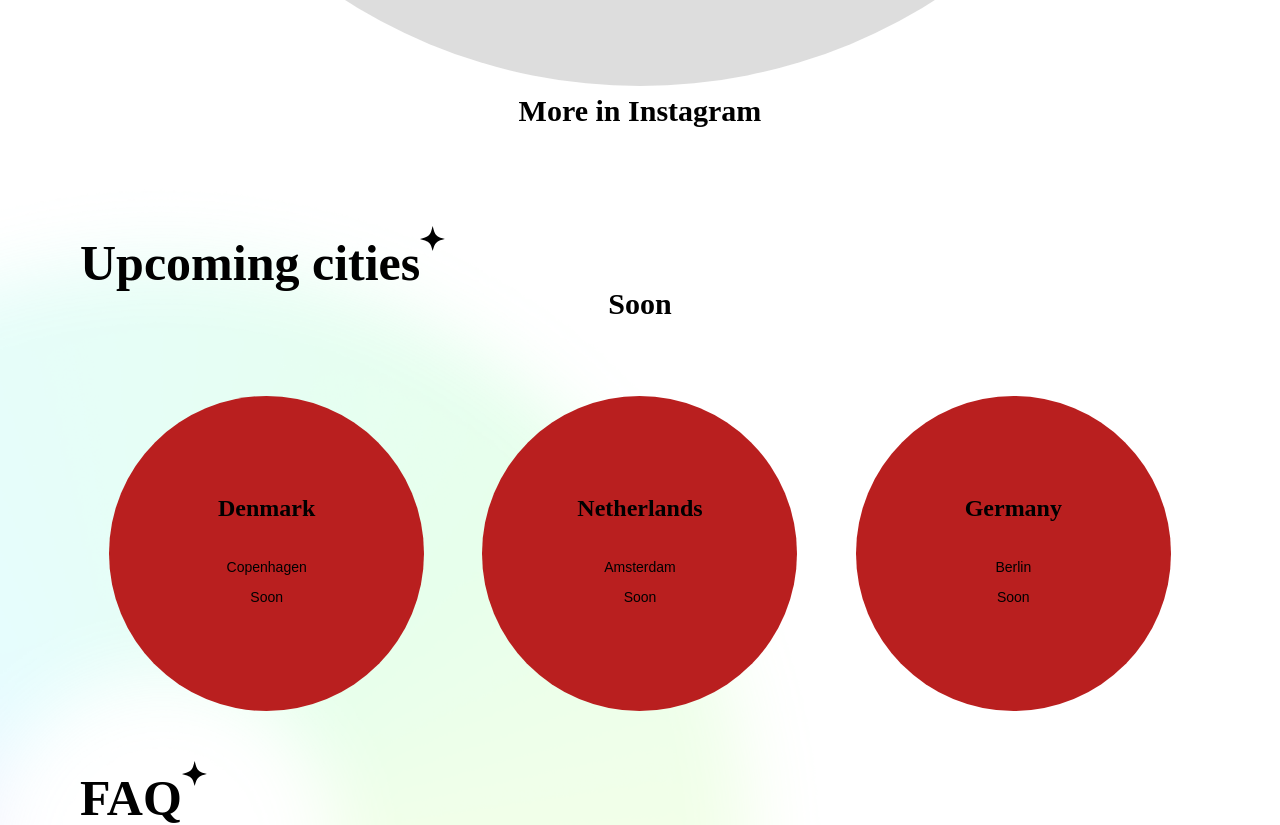
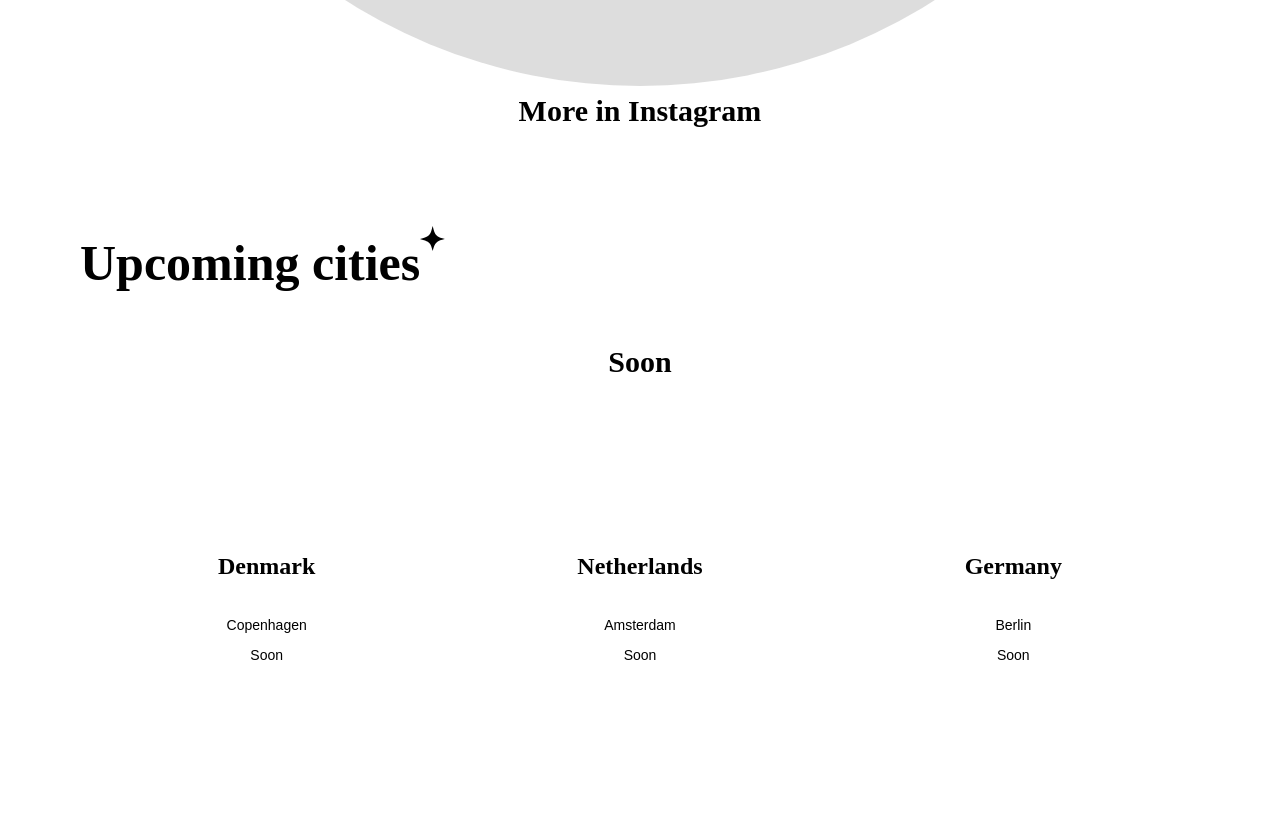
Before and after one commit to TRETYAKweb/valeriIa-osadcha-tattoo-artist__landing, a website: page app/index.html in a window 1280 px wide. Shown: the part 9498-10323 px from the top of the page. Drawn offline with nearby package versions, Linux system fonts and the light colour scheme; files that its build step writes are made by us from their sources.

Commit message:
style: update cities section styles

```diff
--- a/app/scss/components/_cities.scss
+++ b/app/scss/components/_cities.scss
@@ -1,9 +1,13 @@
 .cities {
-  padding-top: 100px;
+  padding: 100px 0;
   position: relative;
   &__wrapper {
     display: flex;
     justify-content: space-around;
+  }
+
+  &__title {
+    margin-bottom: 70px;
   }
 
   &__subtitle {
@@ -22,9 +26,10 @@
     flex-direction: column;
     align-items: center;
     justify-content: center;
-    background-color: #b91f1f;
+    background-color: #fff;
     border-radius: 50%;
-    width: 315px;
+    max-width: 315px;
+    width: 100%;
     height: 315px;
   }
 
@@ -42,16 +47,4 @@
     display: block;
     padding: 3px;
   }
-  &::before {
-    content: "";
-    position: absolute;
-    width: 835px;
-    height: 1096px;
-    background-image: url("../../images/cities/gradient.png");
-    background-repeat: no-repeat;
-    background-size: cover;
-    top: 50px;
-
-    z-index: -1;
-  }
 }
```
